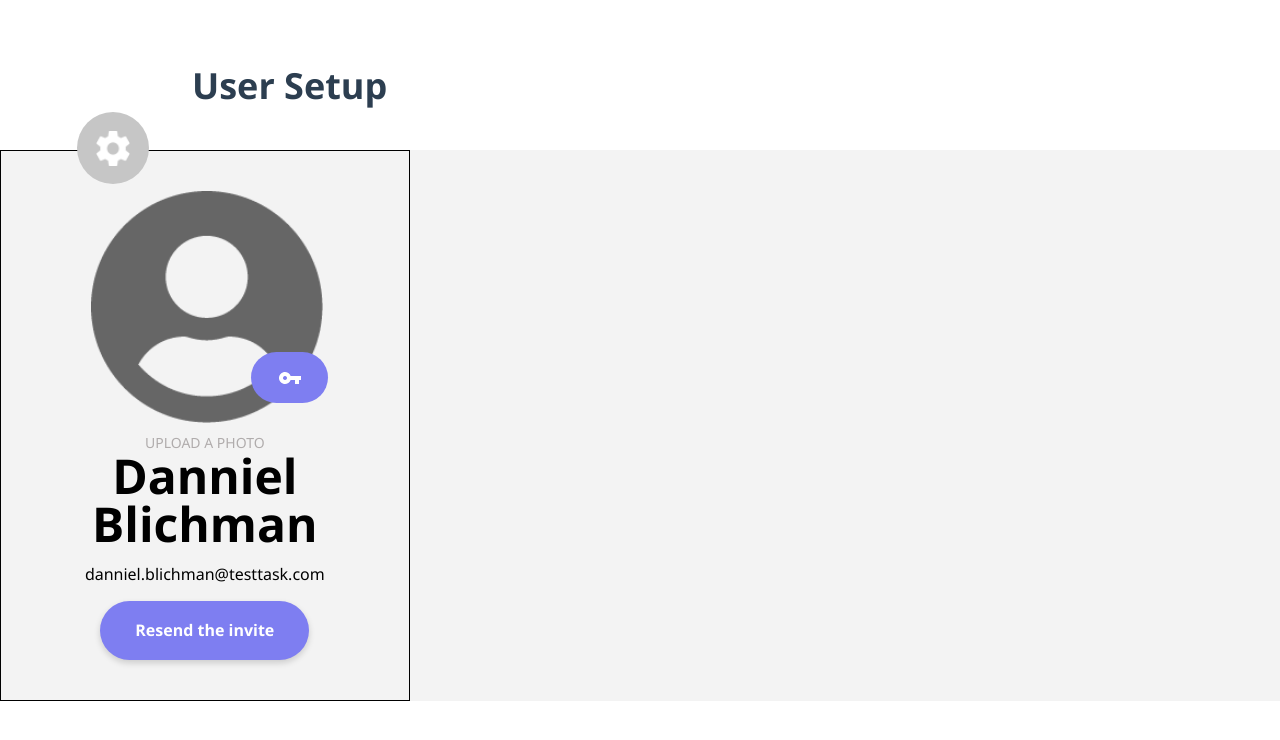
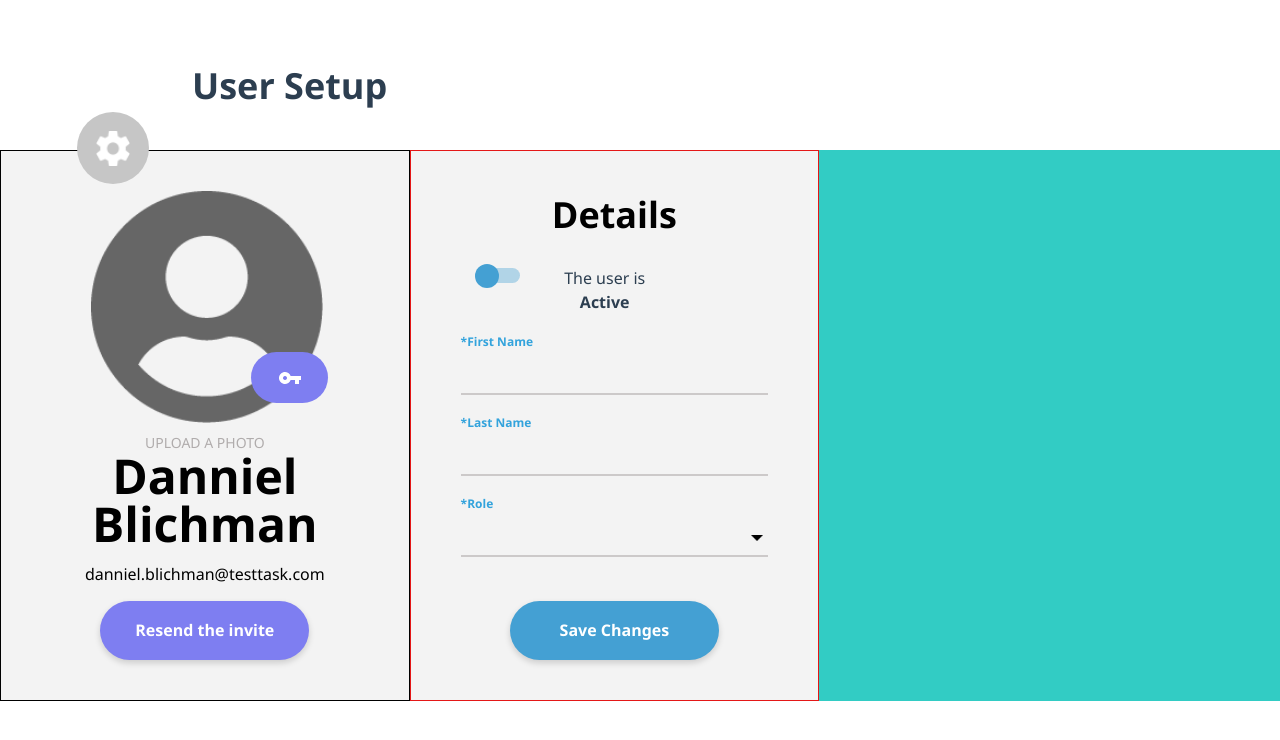
Before and after one commit to NatiaChubinidze/Vue.js_Project, a Vue app in the folder vue_project_user_management/: page /settings in a window 1280 px wide. Shown: the top 740 px of the page. Built offline with nearby package versions, Linux system fonts and the light colour scheme.

Commit message:
design: settings page details section

```diff
--- a/vue_project_user_management/src/components/UserSettingsView/UserDetails.vue
+++ b/vue_project_user_management/src/components/UserSettingsView/UserDetails.vue
@@ -1,26 +1,205 @@
 <template>
-<div class="wrapper">
-
+  <div class="wrapper">
+    <h3>Details</h3>
+    <div class="flex-box">
+      <div class="toggleButton">
+        <ToggleButton />
+      </div>
+      <p>The user is <span>Active</span></p>
     </div>
+    <form>
+      <div class="line">
+        <label for="firstName">*First Name</label>
+        <input type="text" class="firstName" id="firstName" />
+      </div>
+      <div class="line">
+        <label for="lastName">*Last Name</label>
+        <input type="text" class="lastName" id="lastname" />
+      </div>
+      <div class="line">
+        <label for="role">*Role</label>
+        <div class="dropdown" id="role">
+          <button class="dropbtn"></button>
+          <img src="../../assets/icons/down-arrow.png" class="arrow" />
+          <div class="dropdown-content">
+            <a href="#">Admin</a>
+            <a href="#">User</a>
+          </div>
+        </div>
+      </div>
+    </form>
+    <button class="save">Save Changes</button>
+  </div>
 </template>
 
 <script>
+import ToggleButton from "@/components/ToggleButton.vue";
+
 export default {
-  name: 'UserDetails',
+  name: "UserDetails",
   props: {
-    msg: String
-  }
-}
+    msg: String,
+  },
+  components: {
+    ToggleButton,
+  },
+};
 </script>
 
 <!-- Add "scoped" attribute to limit CSS to this component only -->
 <style scoped>
-.wrapper{
-    width:100%;
-    height:100%;
-    background-color:darkorchid;
-    display:flex;
-    flex-direction: column;
-    padding:0px 50px;
+.wrapper {
+  width: 100%;
+  height: 100%;
+  display: flex;
+  flex-direction: column;
+  padding: 40px 50px;
+  border: 1px solid rgb(228, 23, 23);
+justify-content: space-between;
+  align-items: center;
+}
+h3 {
+  font: normal normal 600 36px/48px Segoe UI;
+  letter-spacing: 0px;
+  color: #000000;
+}
+.flex-box {
+  width: 210px;
+  display: flex;
+  justify-content: space-between;
+  align-self: flex-start;
+}
+.flex-box p {
+  font-size: 16px;
+  font-family: "Segoe UI";
+  width: fit-content;
+  margin: 0px;
+}
+.flex-box p span {
+  font-weight: bold;
+}
+.toggleButton {
+  width: 80px;
+  height: 30px;
+}
+form {
+  width: 100%;
+  height: fit-content;
+  display: flex;
+  flex-wrap: wrap;
+  flex-direction: column;
+  align-items: flex-end;
+}
+.line {
+  width: 100%;
+  height: fit-content;
+
+  margin-bottom: 20px;
+}
+.dropbtn {
+  background-color: white;
+  color: #707070;
+  padding: 0px 30px 0px 2px;
+  font-size: 16px;
+  border: none;
+  cursor: pointer;
+  width: 100% !important;
+  height: 100%;
+  text-align: left;
+}
+
+.dropdown {
+  position: relative;
+  display: inline-block;
+  width: 100%;
+  height: 35px;
+}
+.dropdown-content {
+  display: none;
+  position: absolute;
+  background-color: #f9f9f9;
+  min-width: 160px;
+  box-shadow: 0px 8px 16px 0px rgba(0, 0, 0, 0.2);
+  z-index: 1;
+  width: 100%;
+  top: 35px;
+}
+
+.dropdown-content a {
+  padding: 8px 18px;
+  text-decoration: none;
+  display: block;
+  text-align: left;
+  color: #707070;
+  font-family: "Segoe UI";
+  font-weight: 300;
+}
+
+.dropdown-content a:hover {
+  background-color: #f1f1f1;
+}
+
+.dropdown:hover .dropdown-content {
+  display: block;
+}
+
+.firstName,
+.lastName {
+  width: 100%;
+  height: 35px;
+  background-color: #f3f3f3;
+}
+
+input:focus {
+  outline: none;
+}
+input,
+.dropbtn {
+  border: 0px;
+  border-bottom: 2px solid #ccc9c9;
+  width: 100%;
+  font-family: "Segoe UI";
+  background-color: #f3f3f3;
+
+  font: normal normal 300 16px/21px Segoe UI;
+  letter-spacing: 0px;
+  color: #000000;
+}
+input::placeholder {
+  color: #707070;
+  font-family: "Segoe UI";
+  font-weight: 300;
+}
+.invisible {
+  width: 45%;
+}
+.arrow {
+  width: 12px;
+  position: absolute;
+  top: 10px;
+  right: 5px;
+}
+.line label {
+  display: flex;
+  justify-self: flex-start;
+  size: 12px;
+  font: normal normal 600 12px/16px Segoe UI;
+  letter-spacing: 0px;
+  color: #33a3dc;
+  margin-bottom: 10px;
+}
+.save {
+ height: 59px;
+  padding: 5px;
+ background: #44A0D3 0% 0% no-repeat padding-box;
+box-shadow: 0px 3px 6px #00000029;
+border-radius: 100px;
+
+  font: normal normal 600 16px/21px Segoe UI;
+letter-spacing: 0px;
+color: #FFFFFF;
+  width: 209px;
+  border: 0px;
+  margin:0 auto;
 }
 </style>
--- a/vue_project_user_management/src/views/About.vue
+++ b/vue_project_user_management/src/views/About.vue
@@ -48,15 +48,12 @@ export default {
 }
 .userInfo{
 width:32%;
-height:100%;
 }
 .userDetails{
 width:32%;
-height:100%;
 }
 
 .userPermissions{
 width:36%;
-height:100%;
 }
 </style>
```
